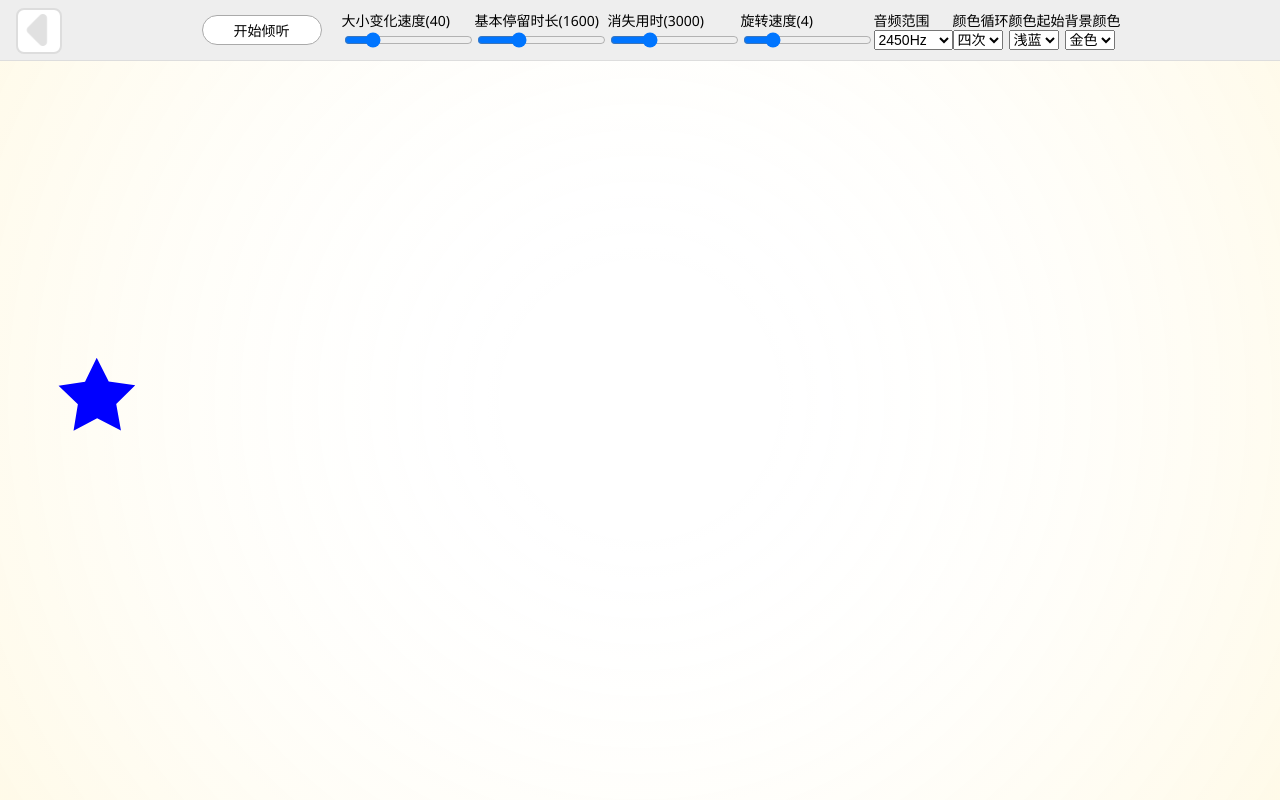
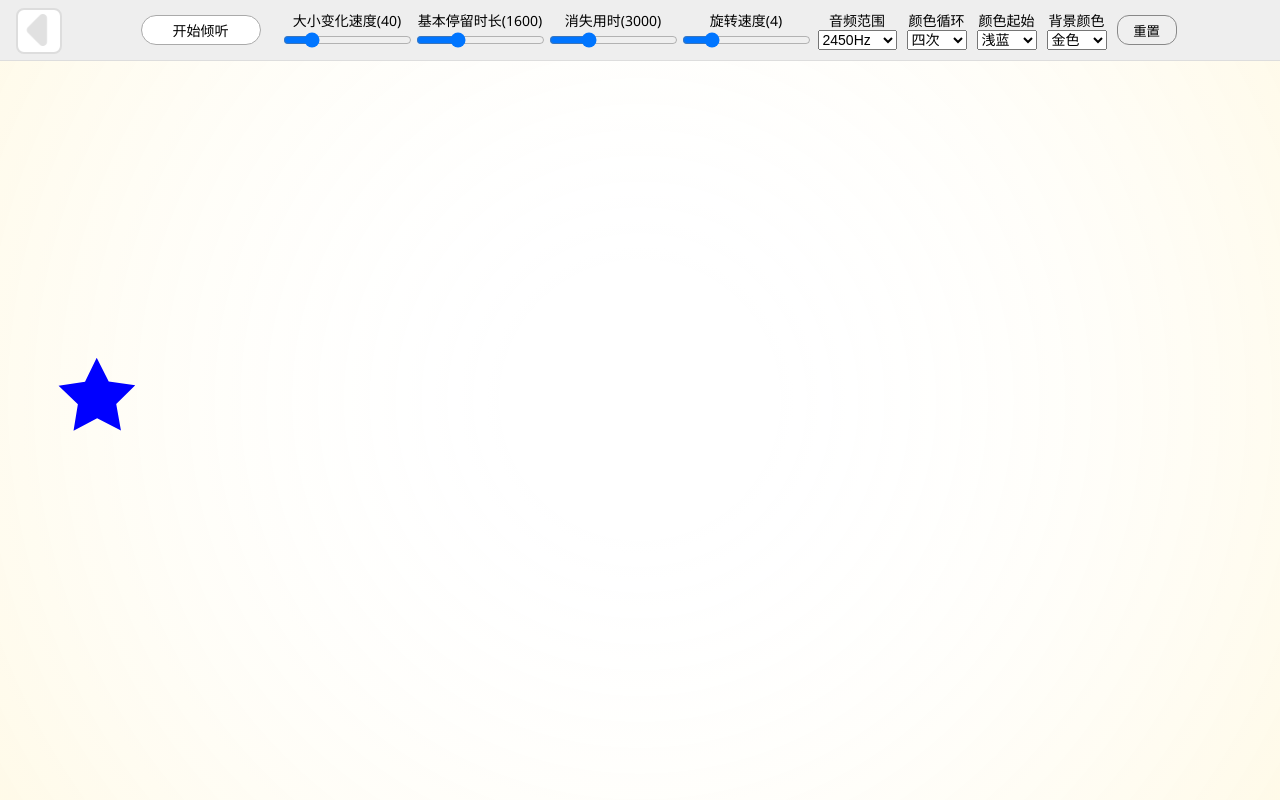
Before and after one commit to walkinblue/nftart, a website: page index.html in a window 1280 px wide. Drawn offline with Linux system fonts and the light colour scheme.

Commit message:
other commit47

```diff
--- a/index.html
+++ b/index.html
@@ -107,7 +107,7 @@
                 </select>
             </div>
             <div>
-
+                <button class="resetall" id="resetAll" >重置</button>
             </div>
             <!-- <div>
                 <div class="title">人声频率偏移(Hz)</div>
--- a/scripts/main.js
+++ b/scripts/main.js
@@ -16,6 +16,7 @@ function loading(){
     registerSetting("coloriterator");
     registerSetting("colorStart");
     registerSetting("bgcolor");
+    registerSetting("resetAll", resetAll);
 
     loadFlash({
         width: function(){return document.body.clientWidth;},
--- a/scripts/service-operation.js
+++ b/scripts/service-operation.js
@@ -11,8 +11,14 @@ function setBgcolor(e){
     console.log("e bgcolor "+e.target.value);
     background = e.target.value;
     document.getElementById("bgcolor").style.color = replaceColor(background, 255);
+    document.getElementById("canvas").style.backgroundColor = background;
     document.getElementById("bgcolor").style.backgroundColor = reverseColor(background);
 }
+
+function resetAll(e){
+    window.location.reload();
+}
+
 
 function folding(){
     console.log("folding");
--- a/styles/common.css
+++ b/styles/common.css
@@ -22,6 +22,7 @@ button:focus{
 .title{
     font-family: 'Segoe UI', Tahoma, Geneva, Verdana, sans-serif;
     font-size: 14px;
+    text-align: center;
 }
 .folder{
     position: absolute;
@@ -54,6 +55,9 @@ button:focus{
 
 .select{
     font-size: 14px;
+    min-width: 60px;
+    margin-right: 5px;
+    margin-left: 5px;
 }
 .audio{
     width: 120px;
@@ -149,3 +153,18 @@ button:focus{
     width: 25%;
     height: 80;
 }
+.resetall{
+    width: 60px;
+    height: 30px;
+    border-radius: 12px;
+    margin: 5px;
+    border: 1px solid #888888;
+}
+.resetall::after{
+    margin: 0px;
+    border: 1px solid #000000;
+}
+.resetall:active{
+    margin: 0px;
+    border: 1px solid #000000;
+}
```
